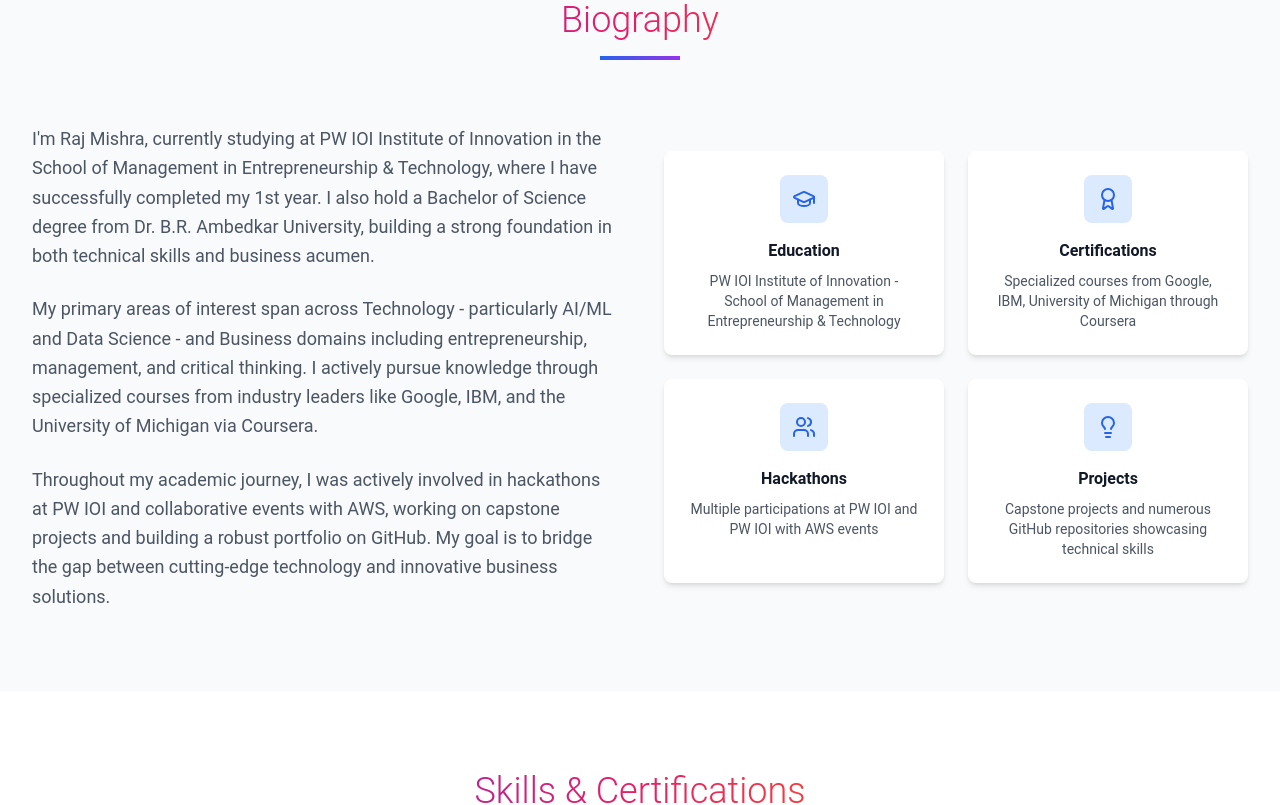
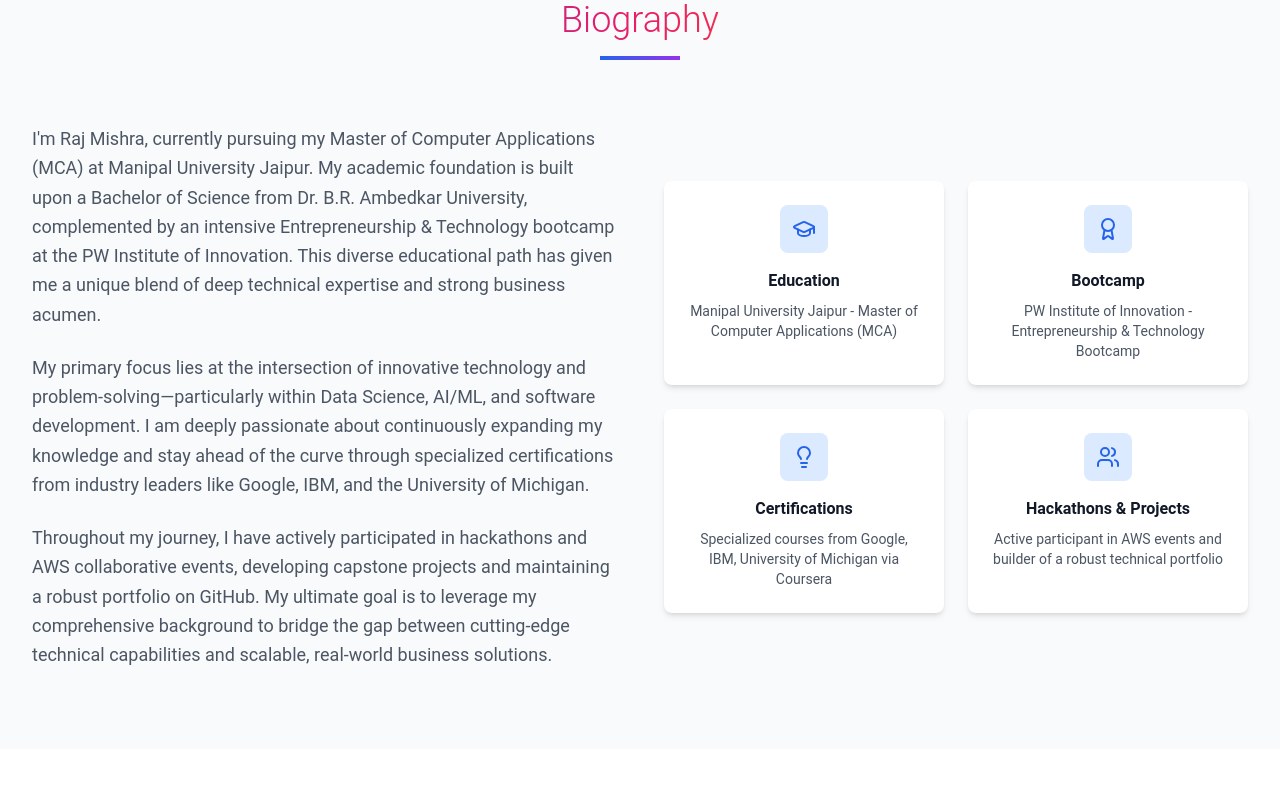
Before and after one commit to rajm5113/My-Portfolio, a React (Vite) app: page / in a window 1280 px wide. Shown: the part 880-1685 px from the top of the page. Built offline with nearby package versions, Linux system fonts and the light colour scheme; a web font is replaced by a local one.

Commit message:
Update portfolio content: MCA details and Manipal University

```diff
--- a/src/components/Biography.tsx
+++ b/src/components/Biography.tsx
@@ -7,22 +7,22 @@ export const Biography = () => {
     {
       icon: GraduationCap,
       title: "Education",
-      description: "PW IOI Institute of Innovation - School of Management in Entrepreneurship & Technology"
+      description: "Manipal University Jaipur - Master of Computer Applications (MCA)"
     },
     {
       icon: Award,
+      title: "Bootcamp",
+      description: "PW Institute of Innovation - Entrepreneurship & Technology Bootcamp"
+    },
+    {
+      icon: Lightbulb,
       title: "Certifications",
-      description: "Specialized courses from Google, IBM, University of Michigan through Coursera"
+      description: "Specialized courses from Google, IBM, University of Michigan via Coursera"
     },
     {
       icon: Users,
-      title: "Hackathons",
-      description: "Multiple participations at PW IOI and PW IOI with AWS events"
-    },
-    {
-      icon: Lightbulb,
-      title: "Projects",
-      description: "Capstone projects and numerous GitHub repositories showcasing technical skills"
+      title: "Hackathons & Projects",
+      description: "Active participant in AWS events and builder of a robust technical portfolio"
     }
   ];
 
@@ -39,21 +39,22 @@ export const Biography = () => {
         <div className="grid lg:grid-cols-2 gap-12 items-center">
           <div className="space-y-6">
             <p className="text-lg text-gray-600 leading-relaxed">
-              I'm Raj Mishra, currently studying at PW IOI Institute of Innovation in the School of
-              Management in Entrepreneurship & Technology, where I have successfully completed my 1st year.
-              I also hold a Bachelor of Science degree from Dr. B.R. Ambedkar University, building a strong
-              foundation in both technical skills and business acumen.
+              I'm Raj Mishra, currently pursuing my Master of Computer Applications (MCA) at Manipal University Jaipur.
+              My academic foundation is built upon a Bachelor of Science from Dr. B.R. Ambedkar University,
+              complemented by an intensive Entrepreneurship & Technology bootcamp at the PW Institute of Innovation.
+              This diverse educational path has given me a unique blend of deep technical expertise and strong business acumen.
             </p>
             <p className="text-lg text-gray-600 leading-relaxed">
-              My primary areas of interest span across Technology - particularly AI/ML and Data Science -
-              and Business domains including entrepreneurship, management, and critical thinking. I actively
-              pursue knowledge through specialized courses from industry leaders like Google, IBM, and the
-              University of Michigan via Coursera.
+              My primary focus lies at the intersection of innovative technology and problem-solving—particularly within
+              Data Science, AI/ML, and software development. I am deeply passionate about continuously expanding my knowledge
+              and stay ahead of the curve through specialized certifications from industry leaders like Google, IBM,
+              and the University of Michigan.
             </p>
             <p className="text-lg text-gray-600 leading-relaxed">
-              Throughout my academic journey, I was actively involved in hackathons at PW IOI and collaborative
-              events with AWS, working on capstone projects and building a robust portfolio on GitHub.
-              My goal is to bridge the gap between cutting-edge technology and innovative business solutions.
+              Throughout my journey, I have actively participated in hackathons and AWS collaborative events,
+              developing capstone projects and maintaining a robust portfolio on GitHub. My ultimate goal is to leverage
+              my comprehensive background to bridge the gap between cutting-edge technical capabilities and scalable,
+              real-world business solutions.
             </p>
           </div>
 
--- a/src/components/Footer.tsx
+++ b/src/components/Footer.tsx
@@ -10,7 +10,7 @@ export const Footer = () => {
           <div>
             <h3 className="text-xl font-semibold mb-4">Raj Mishra</h3>
             <p className="text-gray-300 text-sm leading-relaxed">
-              Student at PW IOI Institute of Innovation, passionate about technology,
+              Student at Manipal University, passionate about technology,
               entrepreneurship, and creating innovative solutions that make a difference.
             </p>
           </div>
--- a/src/components/Hero.tsx
+++ b/src/components/Hero.tsx
@@ -33,10 +33,10 @@ export const Hero = () => {
               </span>
             </h1>
             <p className="text-xl sm:text-2xl gradient-warmup mb-4 max-w-3xl mx-auto font-light">
-              Student at PW IOI Institute of Innovation
+              MCA Student at Manipal University Jaipur
             </p>
             <p className="text-lg text-gray-500 mb-12 max-w-2xl mx-auto leading-relaxed">
-              Pursuing Entrepreneurship, Management & Technology with specializations from Google, IBM, Microsoft, and more
+              Bridging Technology and Business with focus in Data Science, AI/ML, and certifications from Google, IBM, and Microsoft
             </p>
           </div>
 
```
